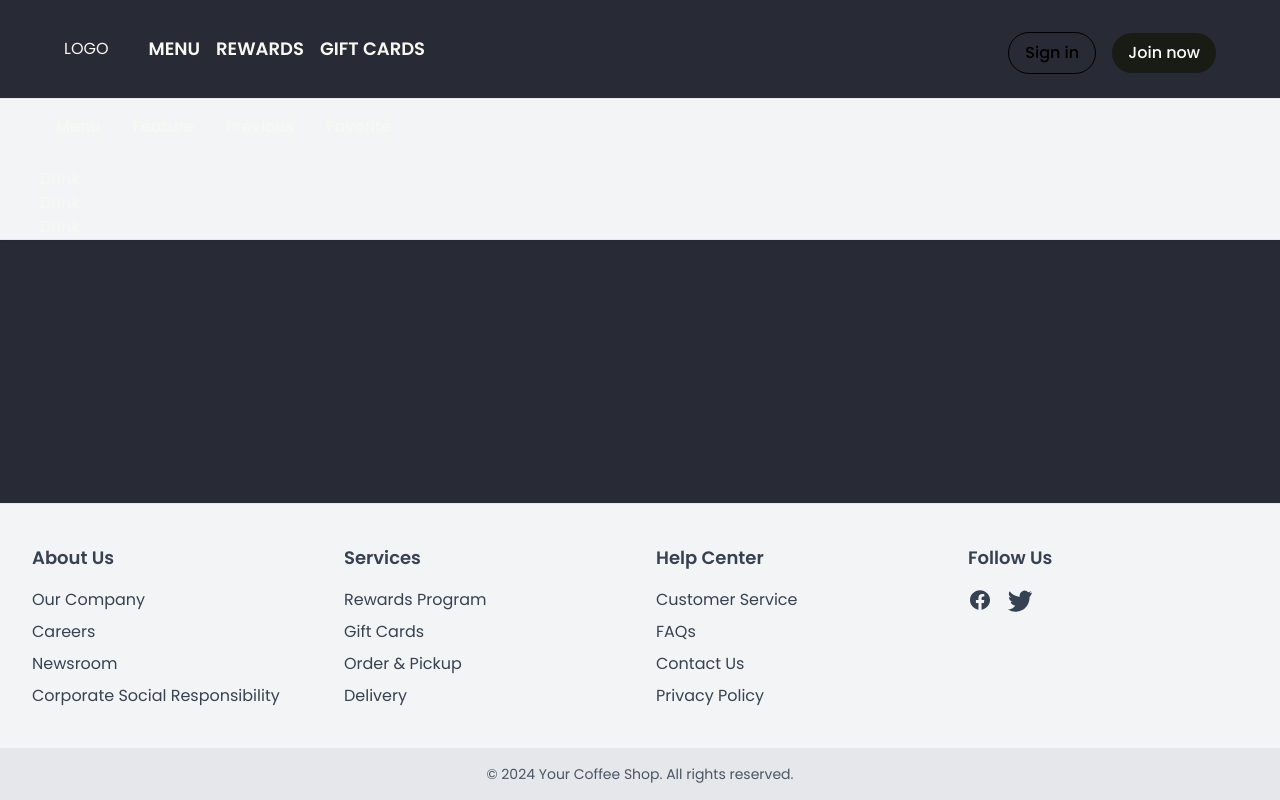
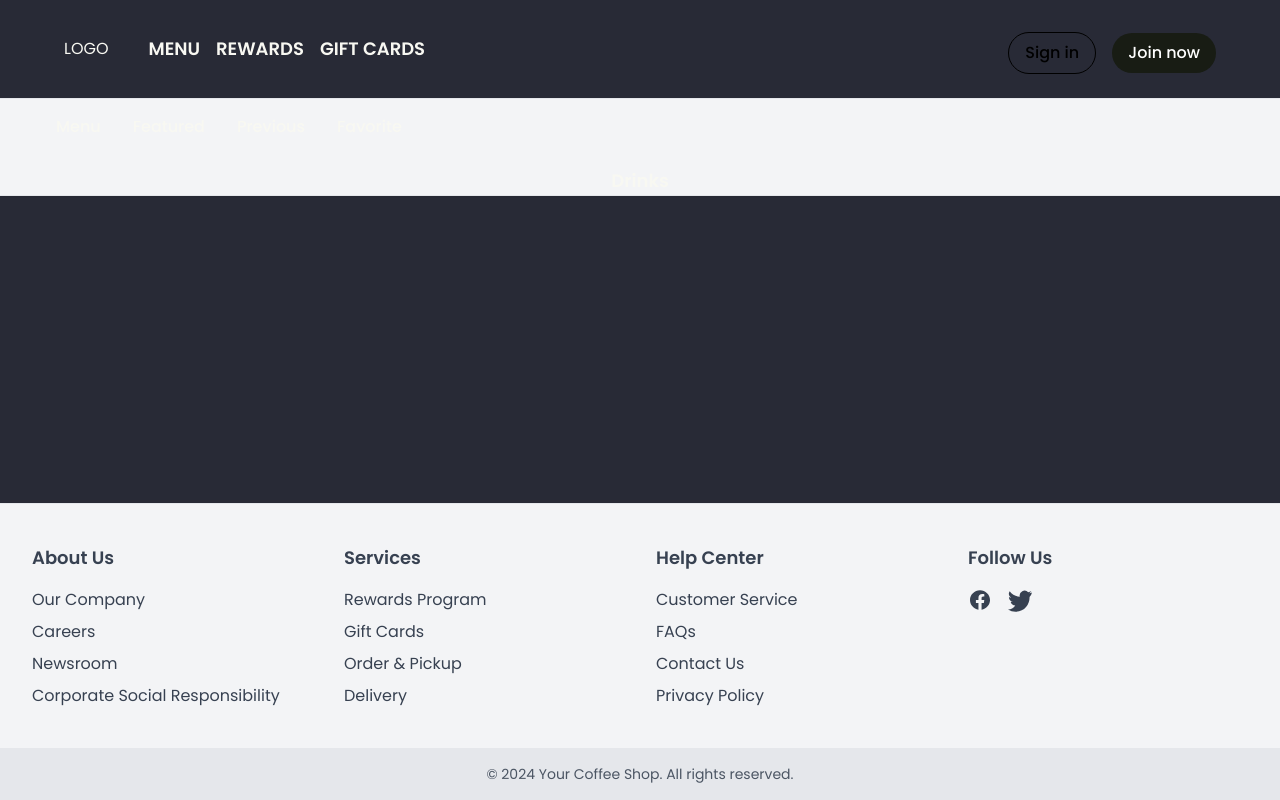
Before and after one commit to chuuuiii/coffee-shop, a React (Vite) app: page /menu in a window 1280 px wide. Both pictures are taken after a click on the button "Menu". Built offline with nearby package versions, Linux system fonts and the light colour scheme.

Commit message:
Sub items added

```diff
--- a/src/menu/Menu.jsx
+++ b/src/menu/Menu.jsx
@@ -2,7 +2,7 @@ import { useState } from 'react';
 import Button from '../components/common/Button'
 import SidebarMenu from '../sidebar-menu/SidebarMenu';
 
-const buttonTypes = ['menu', 'feature', 'previous', 'favorite'];
+const buttonTypes = ['menu', 'featured', 'previous', 'favorite'];
 
 export default function Menu() {
   const [isSidebarOpen, setIsSidebarOpen] = useState(false);
@@ -13,7 +13,6 @@ export default function Menu() {
       setIsSidebarOpen(!isSidebarOpen)
     }
   }
-
 
   return (
     <div className='bg-gray-100 border-b shadow-sm'>
--- a/src/sidebar-menu/SidebarMenu.jsx
+++ b/src/sidebar-menu/SidebarMenu.jsx
@@ -1,17 +1,51 @@
-import React from 'react'
+import { useState } from "react"
+
+const menuItems = [
+  {
+    src: "https://cdn.pixabay.com/photo/2023/09/16/15/38/drink-8257030_640.jpg",
+    label: 'juice',
+    category: 'Drinks'
+  },
+  {
+    src: "https://cdn.pixabay.com/photo/2016/10/14/18/21/tee-1740871_640.jpg",
+    label: "Tea",
+    category: "Drinks"
+  },
+  {
+    src: "https://cdn.pixabay.com/photo/2013/08/11/19/46/coffee-171653_1280.jpg",
+    label: "Coffee",
+    category: "Drinks"
+  }
+]
 
 export default function SidebarMenu() {
+  const [showSubItems, setShowSubItems] = useState(false)
+
+  const toggleSubItems = () => {
+    setShowSubItems(prevSubItems => !prevSubItems)
+  }
+
   return (
     <div className='px-10 mt-5'>
-      <div>
-        Drink
+      <div className='text-lg font-semibold flex justify-center space-x-5' onClick={toggleSubItems} style={{ cursor: 'pointer' }}>
+        Drinks
       </div>
-      <div>
-        Drink
-      </div>
-      <div>
-        Drink
-      </div>
+      {showSubItems && (
+        <div className="mt-5 flex justify-center space-x-5">
+          {menuItems.map((item, index) => (
+            <div key={index} className="flex items-center space-x-3">
+              <img
+                src={item.src}
+                alt={item.label}
+                className=""
+              />
+              <div className="text-sm">{item.label}</div>
+
+            </div>
+          ))}
+        </div>
+      )}
+
     </div>
   )
 }
```
